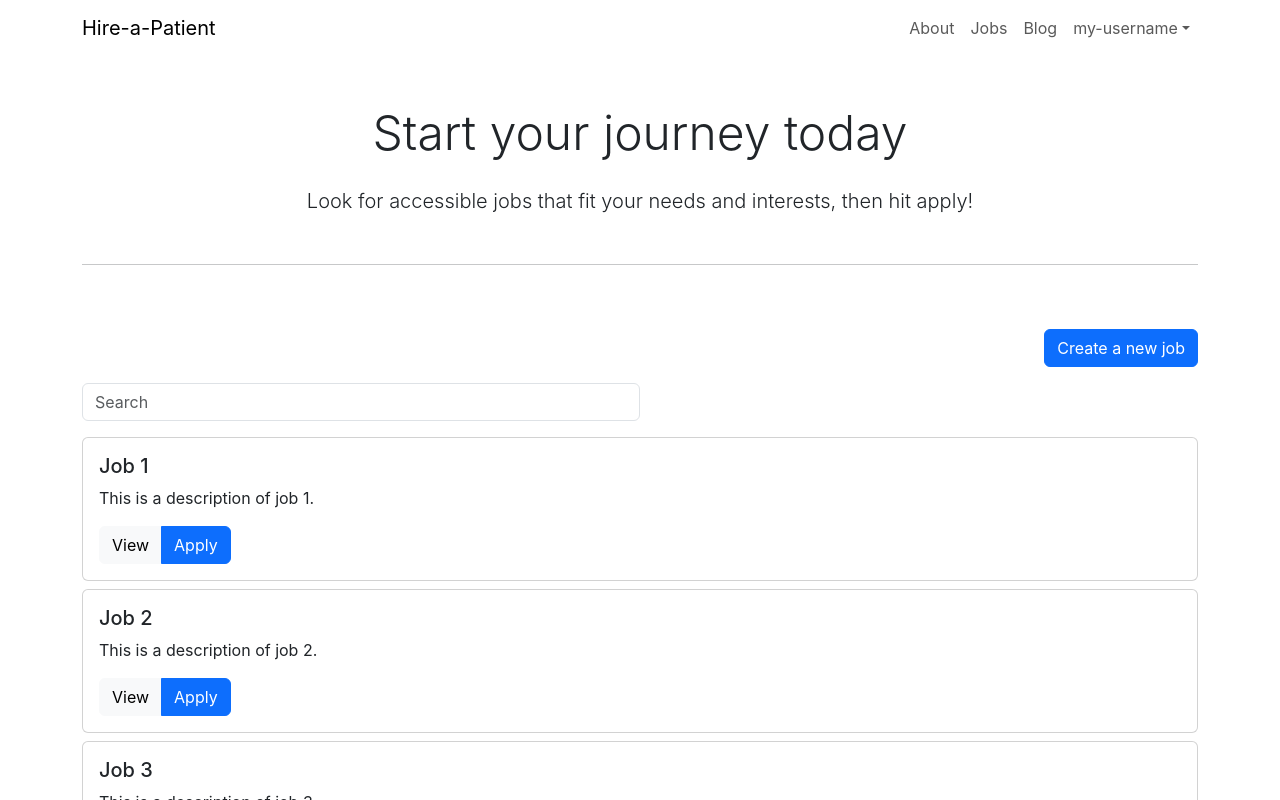
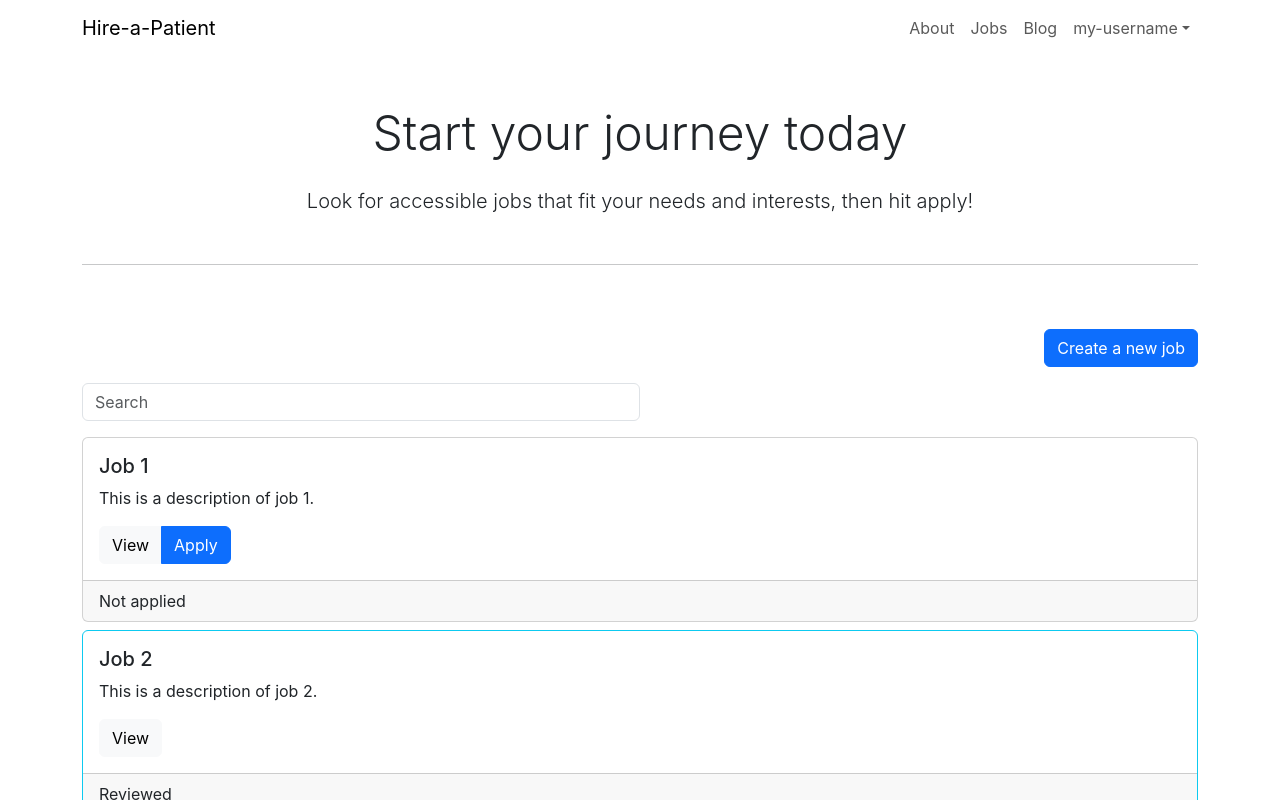
Before and after one commit to hansstanley/kidney-works, a React (Create React App) app: page /jobs in a window 1280 px wide. Shown: the top 800 px of the page. Built offline with nearby package versions, Linux system fonts and the light colour scheme; no server answers.

Commit message:
Add job application status to JobsPage

```diff
--- a/src/App.tsx
+++ b/src/App.tsx
@@ -11,18 +11,16 @@ import BlogPage from './pages/BlogPage';
 import ProfilePage from './pages/ProfilePage';
 import JobDetailPage from './pages/JobDetailPage';
 import ErrorPage from './pages/ErrorPage';
-import {
-  loadAll as allJobsLoader,
-  loadOne as oneJobLoader,
-} from './features/job/loaders';
+import { loadOne as oneJobLoader } from './features/job/loaders';
 import AboutPage from './pages/AboutPage';
 import JobAppsPage from './pages/JobAppsPage';
 import { loader as jobAppsPageLoader } from './pages/JobAppsPage/JobAppsPage';
+import { loader as jobsPageLoader } from './pages/JobsPage/JobsPage';
 
 const router = createBrowserRouter([
   { path: NAV_LINKS.HOME, element: <HomePage />, errorElement: <ErrorPage /> },
   { path: NAV_LINKS.LOGIN, element: <LoginPage /> },
-  { path: NAV_LINKS.JOBS, element: <JobsPage />, loader: allJobsLoader },
+  { path: NAV_LINKS.JOBS, element: <JobsPage />, loader: jobsPageLoader },
   {
     path: `${NAV_LINKS.JOBS}/:jobId`,
     element: <JobDetailPage />,
--- a/src/pages/JobsPage/JobsList.tsx
+++ b/src/pages/JobsPage/JobsList.tsx
@@ -36,6 +36,15 @@ export default function JobsList({
     ['accepted', 'success'],
   ]);
 
+  const applyButton = (job: AppJob) => {
+    const hasApplied = appliedStatuses?.map((s) => s.jobId).includes(job.id);
+    if (hideActions || hasApplied) {
+      return null;
+    } else {
+      return <Button>Apply</Button>;
+    }
+  };
+
   return (
     <Stack gap={2}>
       {hasJobs ? (
@@ -52,7 +61,7 @@ export default function JobsList({
                 <Button variant="light" href={`${NAV_LINKS.JOBS}/${j.id}`}>
                   View
                 </Button>
-                {hideActions ? null : <Button>Apply</Button>}
+                {applyButton(j)}
               </ButtonGroup>
             </Card.Body>
             {hasStatuses ? (
--- a/src/pages/JobsPage/JobsPage.tsx
+++ b/src/pages/JobsPage/JobsPage.tsx
@@ -2,12 +2,24 @@ import { useCallback, useMemo, useState } from 'react';
 import { Button, Container, Form, Stack } from 'react-bootstrap';
 import { useLoaderData } from 'react-router-dom';
 import PageHero from '../../components/PageHero';
+import { loadAll, loadAppliedStatuses } from '../../features/job/loaders';
+import AppJobApplication from '../../types/job-application.app';
 import AppJob from '../../types/job.app';
 import JobFormModal from './JobFormModal';
 import JobsList from './JobsList';
 
+export interface JobsPageData {
+  jobs?: AppJob[];
+  apps?: AppJobApplication[];
+}
+
+export async function loader(): Promise<JobsPageData> {
+  const [jobs, apps] = await Promise.all([loadAll(), loadAppliedStatuses()]);
+  return { jobs, apps };
+}
+
 export default function JobsPage() {
-  const jobs = useLoaderData() as AppJob[];
+  const { jobs, apps } = useLoaderData() as JobsPageData;
   const [showForm, setShowForm] = useState(false);
   const [search, setSearch] = useState('');
 
@@ -38,7 +50,7 @@ export default function JobsPage() {
     [search],
   );
 
-  const visibleJobs = useMemo(() => jobs.filter(filterJob), [jobs, filterJob]);
+  const visibleJobs = useMemo(() => jobs?.filter(filterJob), [jobs, filterJob]);
 
   return (
     <Container className="pb-5">
@@ -60,7 +72,7 @@ export default function JobsPage() {
             }}
           />
         </Form>
-        <JobsList jobs={visibleJobs} />
+        <JobsList jobs={visibleJobs} appliedStatuses={apps} />
       </Stack>
       <JobFormModal show={showForm} onHide={handleHideCreateForm} />
     </Container>
--- a/src/pages/JobsPage/index.ts
+++ b/src/pages/JobsPage/index.ts
@@ -2,6 +2,6 @@ import JobFormModal from './JobFormModal';
 import JobsList from './JobsList';
 import JobsPage from './JobsPage';
 
+export { JobFormModal, JobsList };
+
 export default JobsPage;
-
-export { JobFormModal, JobsList };
```
